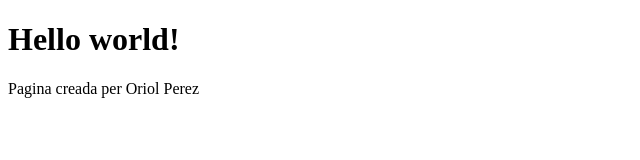
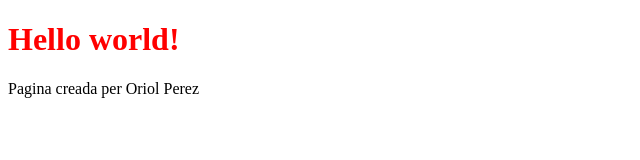
Before and after one commit to Oriol2003/Oriol, a plain HTML site: page index.html in a window 1280 px wide. Shown: the whole page, without its empty margins (0-640 px from the left). Drawn offline with Linux system fonts and the light colour scheme.

Commit message:
Now title is red

```diff
--- a/index.html
+++ b/index.html
@@ -4,7 +4,7 @@
 <title>Hello world!</title>
 </head>
 <body>
-<h1>Hello world!</h1>
+<h1 style="color:#f00">Hello world!</h1>
 <p>Pagina creada per Oriol Perez</p>
 </body>
 </html>
```
